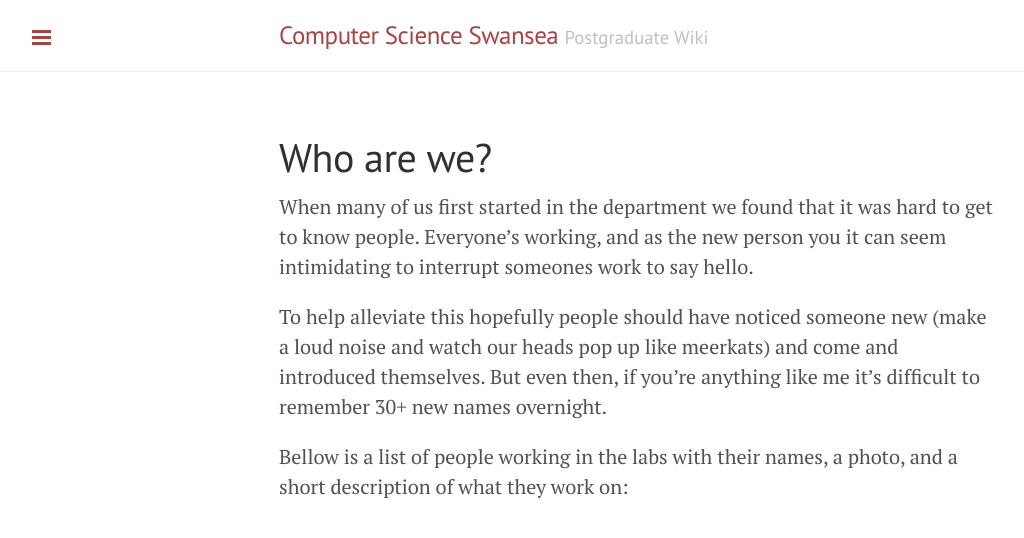
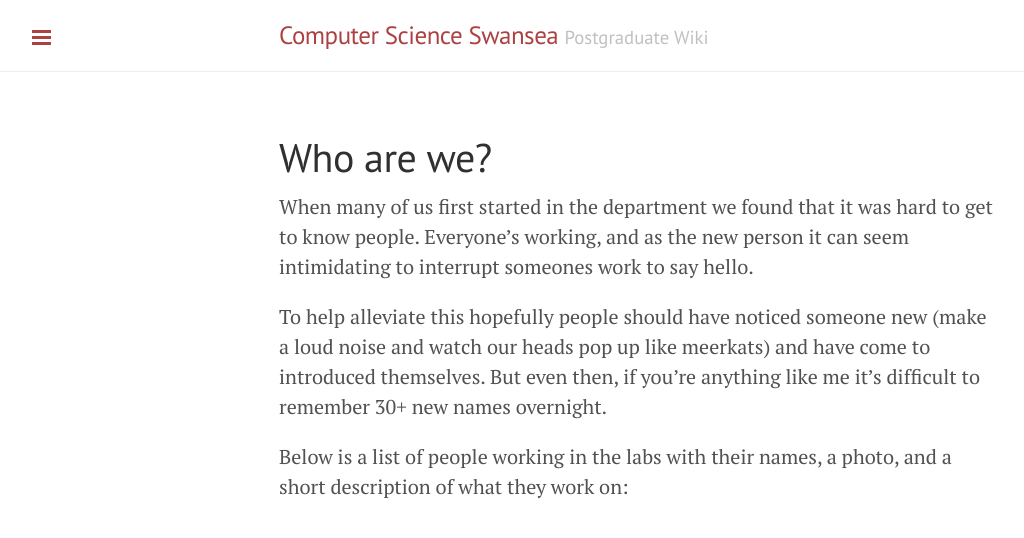
Before and after one commit to CS-Swansea/cs-swansea.github.io, a Jekyll site: the page built from who-are-we.md, in a window 1280 px wide. Shown: the top 538 px of the page, without its empty margins (1-1025 px from the left). Built offline with Jekyll 4.4.1, drawn with Linux system fonts in a browser that asks for light colours; Markdown is read by kramdown in place of the engine named in the settings.

Commit message:
Typo and wording

```diff
--- a/who-are-we.md
+++ b/who-are-we.md
@@ -3,8 +3,8 @@
 title: Who are we?
 ---
 
-When many of us first started in the department we found that it was hard to get to know people. Everyone's working, and as the new person you it can seem intimidating to interrupt someones work to say hello.
+When many of us first started in the department we found that it was hard to get to know people. Everyone's working, and as the new person it can seem intimidating to interrupt someones work to say hello.
 
-To help alleviate this hopefully people should have noticed someone new (make a loud noise and watch our heads pop up like meerkats) and come and introduced themselves. But even then, if you're anything like me it's difficult to remember 30+ new names overnight.
+To help alleviate this hopefully people should have noticed someone new (make a loud noise and watch our heads pop up like meerkats) and have come to introduced themselves. But even then, if you're anything like me it's difficult to remember 30+ new names overnight.
 
-Bellow is a list of people working in the labs with their names, a photo, and a short description of what they work on:
+Below is a list of people working in the labs with their names, a photo, and a short description of what they work on:
```
